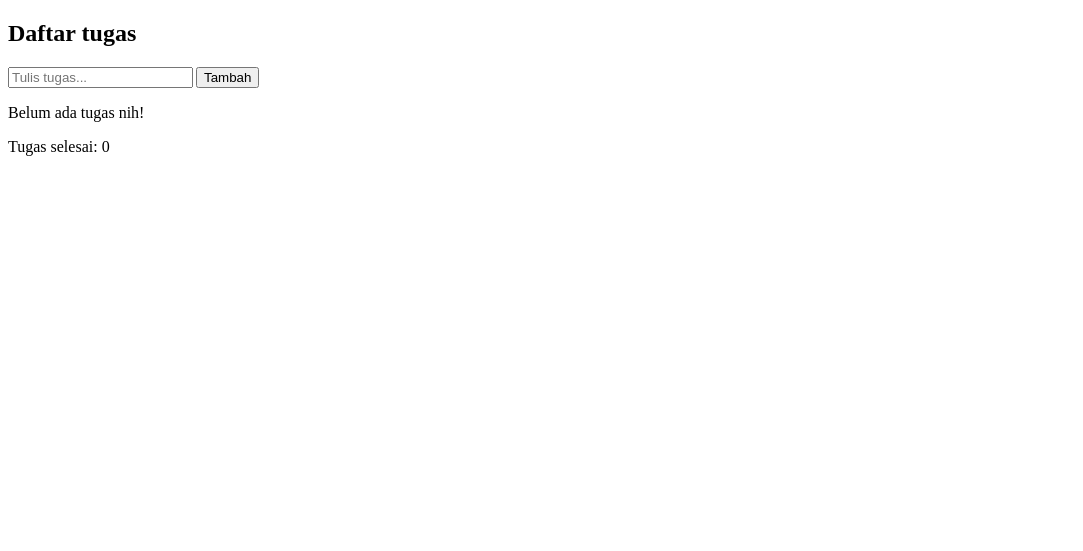
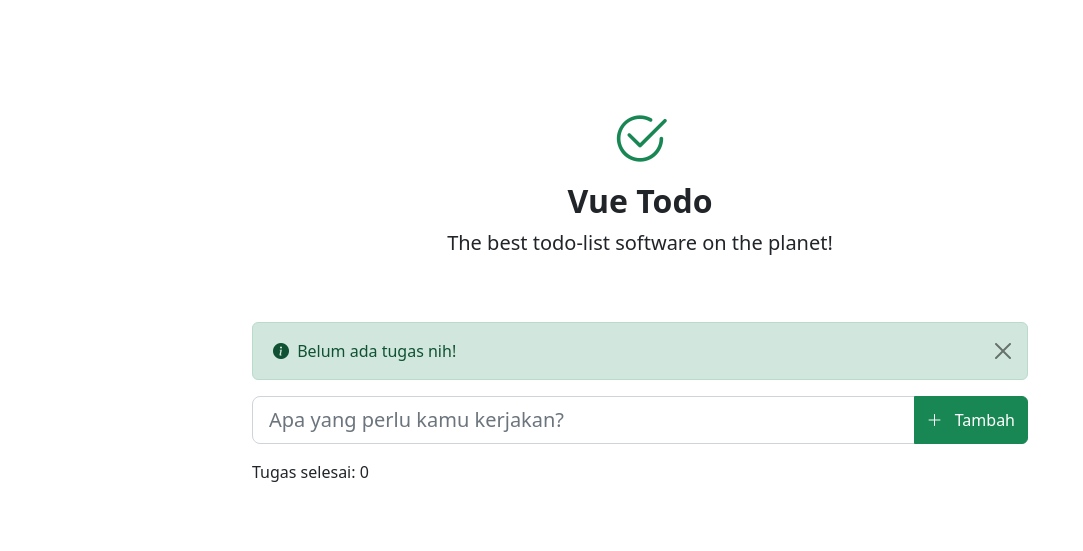
Before and after one commit to lil-id/learn-vuejs, a plain HTML site: page index.html in a window 1280 px wide. Shown: the whole page, without its empty margins (0-1083 px from the left). Drawn offline with nearby package versions, Linux system fonts and the light colour scheme.

Commit message:
Add check circle icons

```diff
--- a/index.html
+++ b/index.html
@@ -5,31 +5,49 @@
     <meta http-equiv="X-UA-Compatible" content="IE=edge">
     <meta name="viewport" content="width=device-width, initial-scale=1.0">
     <title>Todolist</title>
+    <link href="https://cdn.jsdelivr.net/npm/bootstrap@5.2.0-beta1/dist/css/bootstrap.min.css" rel="stylesheet" integrity="sha384-0evHe/X+R7YkIZDRvuzKMRqM+OrBnVFBL6DOitfPri4tjfHxaWutUpFmBp4vmVor" crossorigin="anonymous">
+    <link rel="stylesheet" href="https://cdn.jsdelivr.net/npm/bootstrap-icons@1.8.3/font/bootstrap-icons.css">
     <style>
         .active {
-            text-decoration: line-through;
+            /* text-decoration: line-through; */
+            opacity: 0.5;
         }
     </style>
 </head>
 <body>
-    <h2>Daftar tugas</h2>
     <div id="appVue">
-        <input type="text" placeholder="Tulis tugas..." style="margin-right: 3px;" v-model="taskInput">
+        <div class="container py-5" style="max-width: 800px">
+            <div class="py-5 text-center">
+                <i class="bi bi-check2-circle text-success" style="font-size: 57px;"></i>
+                <h2><b>Vue Todo</b></h2>
+                <p class="lead">The best todo-list software on the planet!</p>
+            </div>
 
-        <button @click="addTask()">Tambah</button>
+            <div v-if="!taskList.length" class="alert alert-success alert-dismissible fade show" role="alert">
+                <i class="bi bi-info-circle-fill mx-1"></i> Belum ada tugas nih!
+                <button type="button" class="btn-close" data-bs-dismiss="alert" aria-label="Close"></button>
+            </div>
 
-        <p v-if="!taskList.length">Belum ada tugas nih!</p>
+            <form>
+                <div class="input-group mb-3">
+                    <input v-model="taskInput" type="text" name="todo" id="todo" required class="form-control form-control-lg"
+                        placeholder="Apa yang perlu kamu kerjakan?" aria-label="Apa yang perlu kamu kerjakan?">
+                        <button @click="addTask()" class="btn btn-success" id="add-todo" type="submit"><i class="bi bi-plus-lg me-2"></i>
+                        Tambah
+                    </button>
+                </div>
+            </form>
 
-        <!-- Looping data -->
-        <div v-else v-for="item in taskList" v-bind:key="item.id">
-            <p :class="{active: item.state}"><input @click="selectTask(item.id)" type="checkbox" style="margin-right: 5px;">
+            <div v-else v-for="item in taskList" v-bind:key="item.id" :class="{active: item.state}"
+                class="alert alert-info alert-dismissible fade show" role="alert" style="font-size: 22px;">
+                <i v-if="item.state == false" @click="selectTask(item.id)" class="bi bi-check-circle me-1" style="font-size: 22px;"></i>
+                <i v-else="!item.state" @click="selectTask(item.id)" class="bi bi-check-circle-fill me-1" style="font-size: 22px;"></i>
                 {{ item.text }}
-            </p>
+            </div>
+            <p>Tugas selesai: {{ taskFinish }} </p>
         </div>
-
-        <p>Tugas selesai: {{ taskFinish }} </p>
-
     </div>
+    <script src="https://cdn.jsdelivr.net/npm/bootstrap@5.2.0-beta1/dist/js/bootstrap.bundle.min.js" integrity="sha384-pprn3073KE6tl6bjs2QrFaJGz5/SUsLqktiwsUTF55Jfv3qYSDhgCecCxMW52nD2" crossorigin="anonymous"></script>
     <script src="https://unpkg.com/vue@3"></script>
 
     <script>
```
